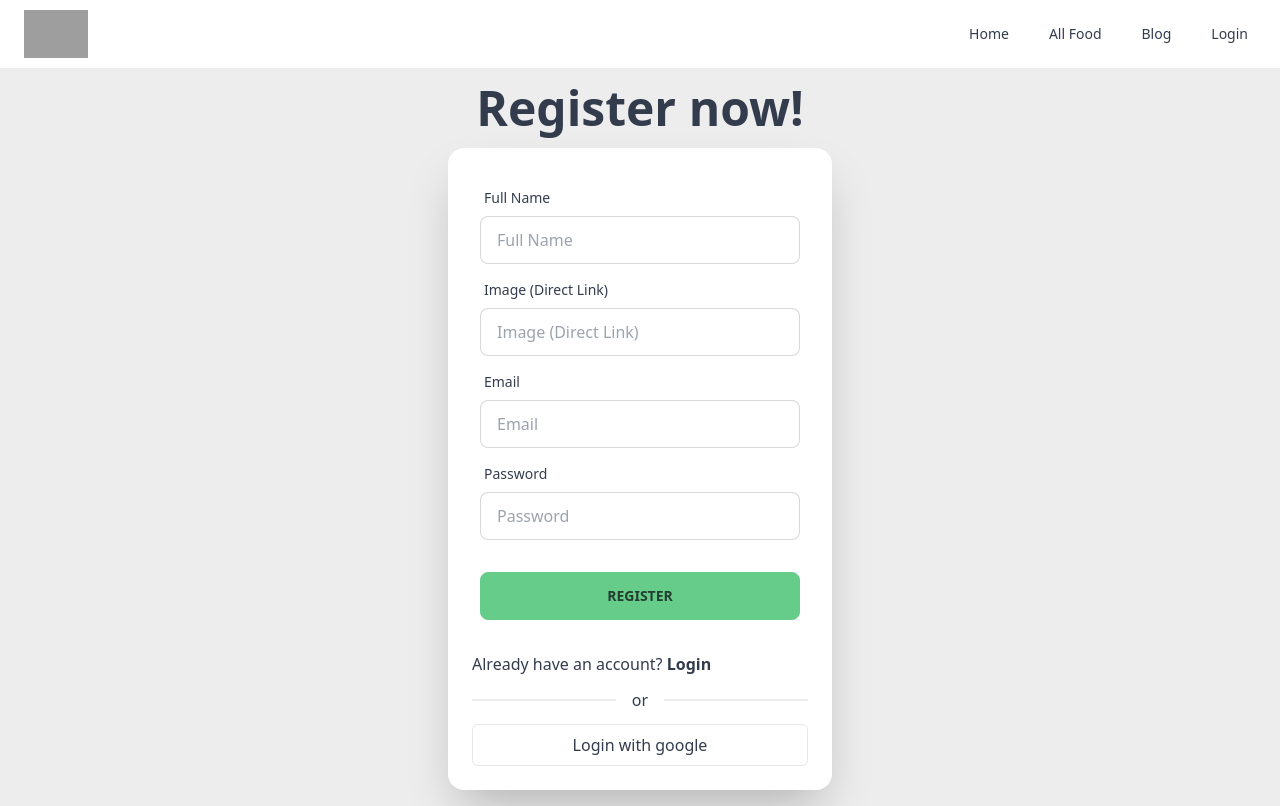
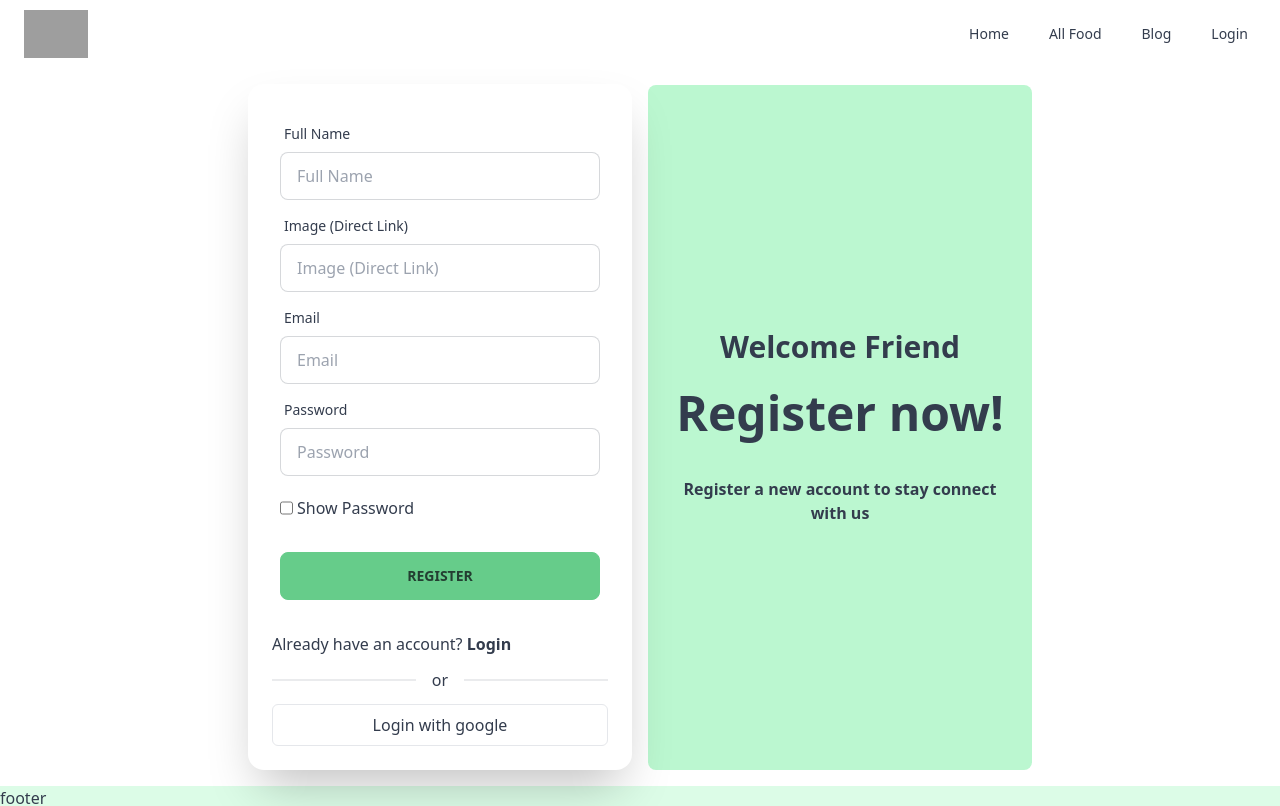
Before and after one commit to rootnure/foodbuzz-client-63, a React (Vite) app: page /register in a window 1280 px wide. Shown: the top 806 px of the page. Built offline with nearby package versions, Linux system fonts and the light colour scheme; no server answers; grey boxes are pictures that could not be loaded.

Commit message:
Login & Register page updated and Section title updated with divider

```diff
--- a/src/pages/AllFood/Food.jsx
+++ b/src/pages/AllFood/Food.jsx
@@ -2,7 +2,7 @@ import PropTypes from 'prop-types';
 import { Link } from "react-router-dom";
 
 const Food = ({ food }) => {
-    const { _id, food_name, food_img, category, price, quantity } = food;
+    const { _id, food_name, food_img, category, price, quantity, sell_count } = food;
 
     return (
         <div className="min-h-20">
@@ -11,10 +11,10 @@ const Food = ({ food }) => {
                     <img src={food_img} alt={'Image of ' + food_name} className='min-h-full min-w-full' />
                 </figure>
                 <div className="card-body">
-                    <h2 className="card-title">{food_name}</h2>
-                    <p>Category: {category}</p>
-                    <p>Price: {price}</p>
-                    <p>Quantity: {quantity}</p>
+                    <h2 className="card-title text-2xl font-bold">{food_name}</h2>
+                    <p className='px-3 py-1.5 bg-green-200 w-fit rounded-full'>Category: <span className='font-bold'>{category}</span></p>
+                    <p>Price: <span className='font-bold text-lg'>{price}tk.</span></p>
+                    <p>Quantity: {quantity - sell_count}</p>
                     <div className="card-actions">
                         <Link to={`/food/details/${_id}`} className='w-full'><button className="btn btn-primary w-full">Details</button></Link>
                     </div>
--- a/src/pages/FoodDetails/FoodDetails.jsx
+++ b/src/pages/FoodDetails/FoodDetails.jsx
@@ -28,6 +28,7 @@ const FoodDetails = () => {
                 <title>{`Foodbuzz | ${food_name}`}</title>
             </Helmet>
             <section className="my-12">
+                <div className="divider my-16 text-3xl font-bold">Food Details</div>
                 <div className="grid grid-cols-2 gap-6 relative">
                     <h2 className="text-3xl text-orange-600 font-exo-2 font-semibold md:hidden text-center py-4 sticky top-0 bg-white z-[99]">{name}</h2>
                     <div className="card card-compact">
@@ -39,13 +40,13 @@ const FoodDetails = () => {
                         <div className="md:col-span-2 space-y-4 px-6">
                             <h2 className="text-5xl font-bold mb-6 hidden md:block">{food_name}</h2>
                             <div className="flex flex-wrap gap-2.5">
-                                <p className="px-3 py-0.5 rounded-full bg-green-200 flex gap-1 text-black"><span>Price: </span><span className="font-semibold flex items-center">{price}</span></p>
+                                <p className="px-3 py-0.5 rounded-full bg-green-200 flex gap-1 text-black"><span>Price: </span><span className="font-semibold flex items-center">{price}tk.</span></p>
                                 <p className="px-3 py-0.5 rounded-full bg-green-200 flex gap-1 text-black"><span>Category: </span><span className="font-semibold">{category}</span></p>
                             </div>
                             <div className="space-y-3">
                                 <p>Available Quantity: <span className="font-bold">{quantity}</span></p>
-                                <p>Made by: <span className="font-bold">{made_by?.author}</span></p>
-                                <p>Origin: <span className="font-bold">{origin}</span></p>
+                                <p>Made by: <span className="font-bold">{made_by?.author} <span className="font-normal text-sm">({made_by?.email})</span></span></p>
+                                <p>Food Origin: <span className="font-bold">{origin}</span></p>
                             </div>
                             <div>
                                 <p className="mt-2">{short_desc}</p>
--- a/src/pages/Login/Login.jsx
+++ b/src/pages/Login/Login.jsx
@@ -2,9 +2,12 @@ import { Link } from "react-router-dom";
 import SocialLogin from "../../Shared/SocialLogin";
 import { Helmet } from "react-helmet-async";
 import useContextHook from "../../hooks/useContextHook";
+import { useState } from "react";
 
 const Login = () => {
     const { passwordLogin } = useContextHook();
+
+    const [passVisible, setPassVisible] = useState(false);
 
     const handleUserLogin = e => {
         e.preventDefault();
@@ -23,10 +26,12 @@ const Login = () => {
                 <title>Foodbuzz | Login</title>
             </Helmet>
             <section className="min-h-96">
-                <div className="hero bg-base-200">
-                    <div className="hero-content flex-col">
-                        <div className="text-center lg:text-left">
+                <div className="hero min-h-[calc(100vh-150px)]">
+                    <div className="hero-content flex-col lg:flex-row">
+                        <div className="text-center lg:text-left bg-green-200 px-6 py-2 rounded-lg h-[500px] flex flex-col justify-center items-center w-96 gap-y-6">
+                            <p className="font-bold text-3xl">Welcome Back</p>
                             <h1 className="text-5xl font-bold">Login now!</h1>
+                            <p className="font-bold mt-4">Login to explore more from us</p>
                         </div>
                         <div className="card flex-shrink-0 w-96 min-w-sm shadow-2xl bg-base-100">
                             <form onSubmit={handleUserLogin} className="card-body">
@@ -40,10 +45,11 @@ const Login = () => {
                                     <label className="label">
                                         <span className="label-text">Password</span>
                                     </label>
-                                    <input type="password" name="password" placeholder="password" className="input input-bordered" required />
-                                    <label className="label">
-                                        <a href="#" className="label-text-alt link link-hover">Forgot password?</a>
-                                    </label>
+                                    <input type={passVisible ? "text" : "password"} name="password" placeholder="password" className="input input-bordered" required />
+                                </div>
+                                <div onClick={(e) => setPassVisible(e.target.checked)} className="flex gap-1 mt-3">
+                                    <input type="checkbox" id="showPassword" />
+                                    <label htmlFor="showPassword">Show Password</label>
                                 </div>
                                 <div className="form-control mt-6">
                                     <button className="btn btn-primary">Login</button>
--- a/src/pages/OrderNow/OrderNow.jsx
+++ b/src/pages/OrderNow/OrderNow.jsx
@@ -70,6 +70,7 @@ const OrderNow = () => {
                 <title>Foodbuzz | Order page</title>
             </Helmet>
             <section className="my-12">
+                <div className="divider my-16 text-3xl font-bold">Purchase Now</div>
                 <div className="grid grid-cols-2 gap-6 relative">
                     <h2 className="text-3xl text-orange-600 font-exo-2 font-semibold md:hidden text-center py-4 sticky top-0 bg-white z-[99]">{name}</h2>
                     <div className="card card-compact">
@@ -81,7 +82,7 @@ const OrderNow = () => {
                         <div className="space-y-4 px-6">
                             <h2 className="text-5xl font-bold mb-6 hidden md:block">{food_name}</h2>
                             <div className="flex justify-between text-lg">
-                                <p>Price: <span className="font-bold text-xl">{price}</span></p>
+                                <p>Price: <span className="font-bold text-xl">{price}tk.</span></p>
                                 <p>Available Quantity: <span className="font-bold text-xl">{quantity - sell_count || 0}</span></p>
                             </div>
                             <form onSubmit={handlePurchase} className="grid grid-cols-2 gap-4">
--- a/src/pages/Register/Register.jsx
+++ b/src/pages/Register/Register.jsx
@@ -3,10 +3,13 @@ import SocialLogin from "../../Shared/SocialLogin";
 import { Helmet } from "react-helmet-async";
 import useContextHook from "../../hooks/useContextHook";
 import { toast } from "react-toastify";
+import { useState } from "react";
 
 const Register = () => {
     const { createUser, updateUserInfo } = useContextHook();
     const navigate = useNavigate();
+
+    const [passVisible, setPassVisible] = useState(false);
 
     const handleUserSignUp = e => {
         e.preventDefault();
@@ -39,23 +42,29 @@ const Register = () => {
                 <title>Foodbuzz | Register</title>
             </Helmet>
             <section className="min-h-96">
-                <div className="hero bg-base-200">
-                    <div className="hero-content flex-col">
-                        <div className="text-center lg:text-left">
+                <div className="hero min-h-[calc(100vh-100px)]">
+                    <div className="hero-content flex-col lg:flex-row-reverse">
+                        <div className="text-center lg:text-left bg-green-200 px-6 py-2 rounded-lg h-[685px] flex flex-col justify-center items-center gap-y-6 w-96">
+                            <p className="font-bold text-3xl">Welcome Friend</p>
                             <h1 className="text-5xl font-bold">Register now!</h1>
+                            <p className="font-bold text-center mt-4">Register a new account to stay connect with us</p>
                         </div>
                         <div className="card flex-shrink-0 w-96 min-w-sm shadow-2xl bg-base-100">
                             <form onSubmit={handleUserSignUp} className="card-body">
                                 {
                                     signUpFormFields.map(field =>
-                                        <div key={field.name} className="form-control">
+                                        <div key={field.name} className="form-control relative">
                                             <label className="label">
                                                 <span className="label-text">{field.label}</span>
                                             </label>
-                                            <input type={field.type} name={field.name} placeholder={field.label} className="input input-bordered" required />
+                                            <input type={passVisible ? "text" : field.type} name={field.name} placeholder={field.label} className="input input-bordered" required />
                                         </div>
                                     )
                                 }
+                                <div onClick={(e) => setPassVisible(e.target.checked)} className="flex gap-1 mt-3">
+                                    <input type="checkbox" id="showPassword" />
+                                    <label htmlFor="showPassword">Show Password</label>
+                                </div>
                                 <div className="form-control mt-6">
                                     <button className="btn btn-primary">Register</button>
                                 </div>
```
Also changed, not shown: src/pages/Blog/Blog.jsx (+4 -4 lines).
